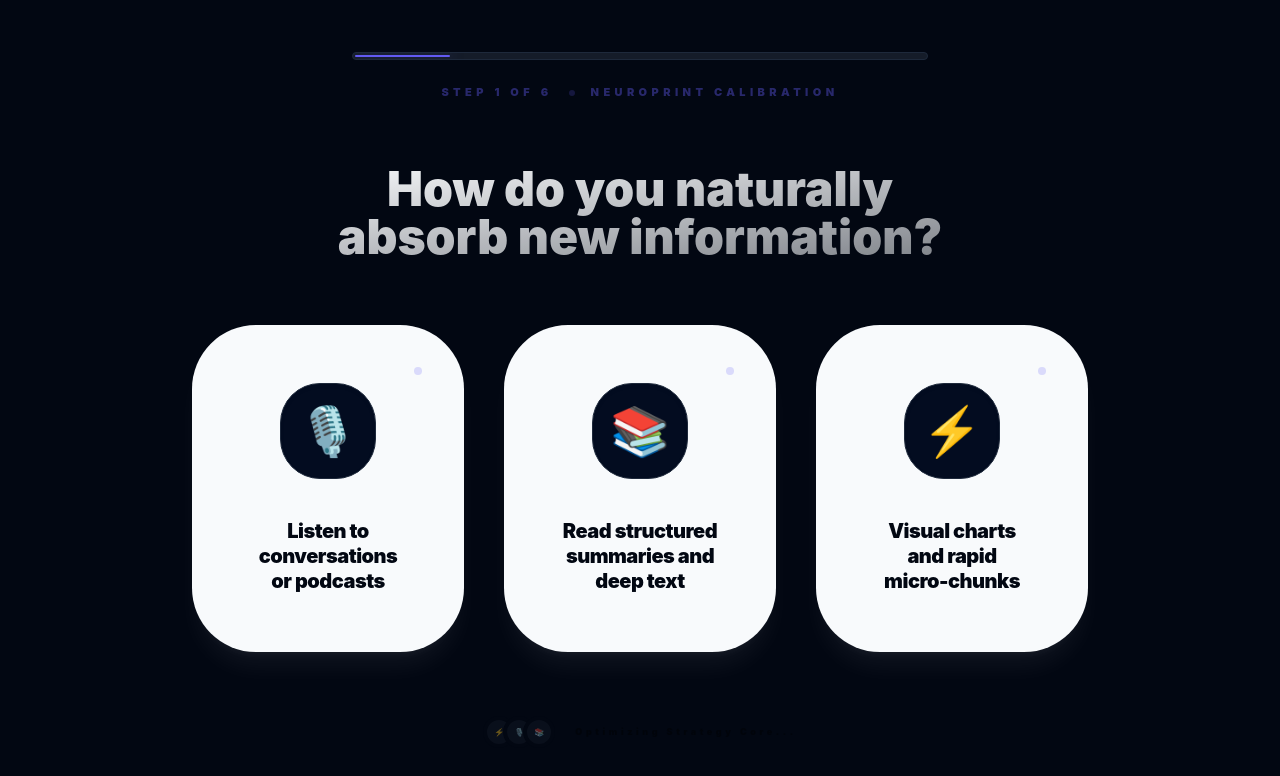
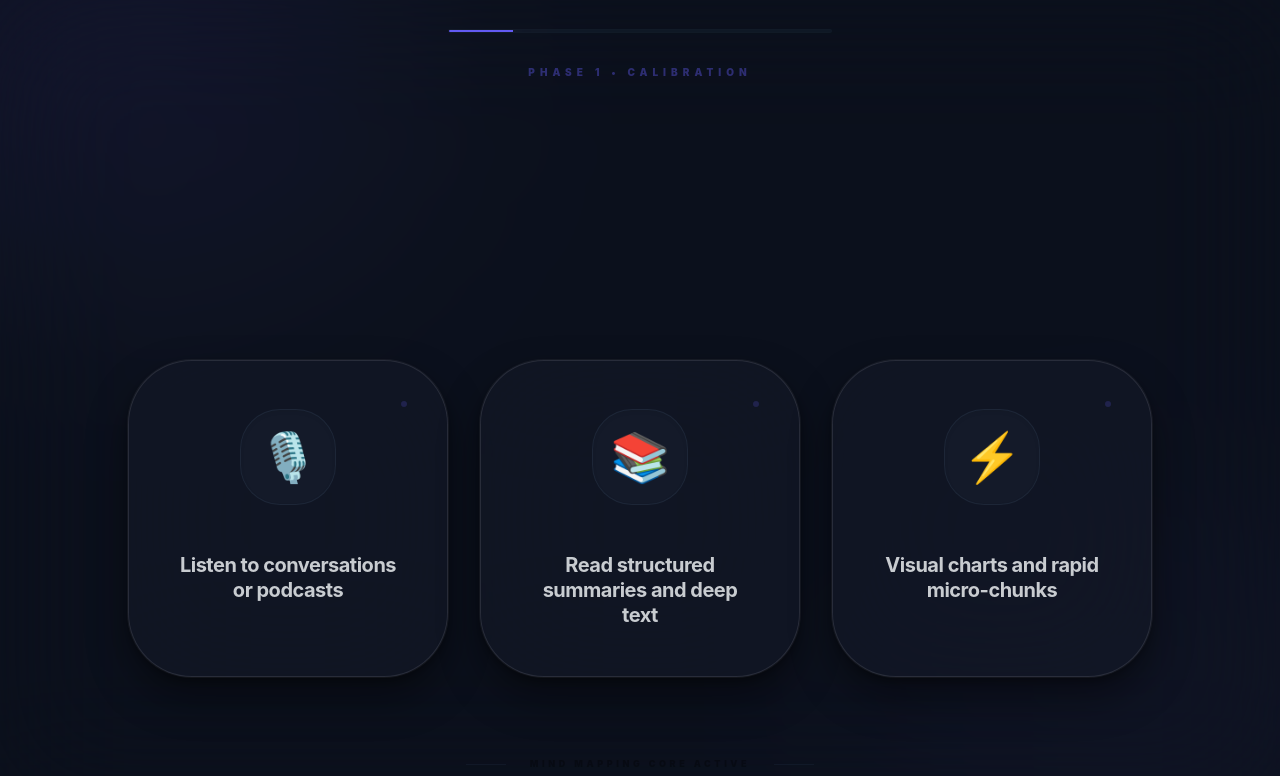
Before and after one commit to SoroushRF/Tuned, a Next.js app: page /onboarding in a window 1280 px wide. Shown: the top 776 px of the page. Built offline with nearby package versions, Linux system fonts and the light colour scheme.

Commit message:
Updated Upload Workspace

```diff
--- a/src/app/globals.css
+++ b/src/app/globals.css
@@ -27,30 +27,56 @@
   }
 
   .dark {
-    --background: 222.2 84% 3.9%;
+    --background: 222.2 40% 8%;
     --foreground: 210 40% 98%;
-    --card: 222.2 84% 6.9%;
+    --card: 222.2 35% 12%;
     --card-foreground: 210 40% 98%;
-    --popover: 222.2 84% 3.9%;
+    --popover: 222.2 40% 8%;
     --popover-foreground: 210 40% 98%;
     --primary: 243.4 85% 65%;
     --primary-foreground: 210 40% 98%;
-    --secondary: 217.2 32.6% 12%;
+    --secondary: 217.2 30% 18%;
     --secondary-foreground: 210 40% 98%;
-    --muted: 217.2 32.6% 17.5%;
+    --muted: 217.2 25% 22%;
     --muted-foreground: 215 20.2% 65.1%;
-    --accent: 217.2 32.6% 17.5%;
+    --accent: 217.2 30% 20%;
     --accent-foreground: 210 40% 98%;
     --destructive: 0 62.8% 30.6%;
     --destructive-foreground: 210 40% 98%;
-    --border: 217.2 32.6% 17.5%;
-    --input: 217.2 32.6% 17.5%;
+    --border: 217.2 30% 20%;
+    --input: 217.2 30% 20%;
     --ring: 243.4 85% 65%;
+  }
+}
+
+@layer utilities {
+  .shadow-premium {
+    box-shadow:
+      0 0 0 1px rgba(0,0,0,0.03),
+      0 2px 4px rgba(0,0,0,0.05),
+      0 12px 24px rgba(0,0,0,0.05);
+  }
+
+  .dark .shadow-premium {
+    box-shadow:
+      0 0 0 1px rgba(255,255,255,0.05),
+      0 4px 10px rgba(0,0,0,0.3),
+      0 20px 40px rgba(0,0,0,0.4);
+  }
+
+  .glass-silk {
+    @apply bg-card/60 backdrop-blur-3xl border border-white/10;
+  }
+
+  .glass-gloss {
+    @apply bg-white/5 backdrop-blur-md border border-white/20 shadow-2xl;
   }
 }
 
 * {
   box-sizing: border-box;
+  -webkit-font-smoothing: antialiased;
+  -moz-osx-font-smoothing: grayscale;
 }
 
 body {
@@ -58,8 +84,21 @@ body {
   background: var(--background);
   font-family: 'Outfit', 'Inter', system-ui, sans-serif;
   font-style: normal !important;
-  transition: background-color 0.4s ease, color 0.4s ease;
+  transition: background-color 0.4s cubic-bezier(0.16, 1, 0.3, 1), color 0.4s cubic-bezier(0.16, 1, 0.3, 1);
   overflow-x: hidden;
+  letter-spacing: -0.01em;
+}
+
+/* Premium Background Effects */
+body::before {
+  content: "";
+  position: fixed;
+  inset: 0;
+  background:
+    radial-gradient(circle at 0% 0%, hsla(var(--primary), 0.08) 0%, transparent 50%),
+    radial-gradient(circle at 100% 100%, hsla(var(--primary), 0.05) 0%, transparent 50%);
+  pointer-events: none;
+  z-index: -1;
 }
 
 .custom-scrollbar::-webkit-scrollbar {
@@ -69,20 +108,17 @@ body {
   background: transparent;
 }
 .custom-scrollbar::-webkit-scrollbar-thumb {
-  background: var(--border);
+  background: hsla(var(--primary), 0.1);
   border-radius: 99px;
+  transition: all 0.3s;
 }
-
-.glass-silk {
-  background: rgba(var(--card), 0.6);
-  backdrop-filter: blur(64px);
-  -webkit-backdrop-filter: blur(64px);
-  border: 1px solid rgba(var(--primary), 0.1);
+.custom-scrollbar::-webkit-scrollbar-thumb:hover {
+  background: hsla(var(--primary), 0.3);
 }
 
 /* Duotone Icon Base */
 .duotone-icon {
-  stroke-width: 2.5;
+  stroke-width: 1.5;
   stroke: currentColor;
 }
 
@@ -92,25 +128,43 @@ body {
 }
 
 .animate-float {
-  animation: float 6s ease-in-out infinite;
+  animation: float 8s cubic-bezier(0.4, 0, 0.2, 1) infinite;
 }
 
 @keyframes float {
-  0%, 100% { transform: translateY(0); }
-  50% { transform: translateY(-10px); }
+  0%, 100% { transform: translateY(0) rotate(0); }
+  50% { transform: translateY(-15px) rotate(1deg); }
 }
 
 .animate-fade-in-up {
-  animation: fade-in-up 0.8s cubic-bezier(0.16, 1, 0.3, 1) forwards;
+  animation: fade-in-up 1s cubic-bezier(0.16, 1, 0.3, 1) forwards;
 }
 
 @keyframes fade-in-up {
   from {
     opacity: 0;
-    transform: translateY(12px);
+    transform: translateY(20px) scale(0.98);
   }
   to {
     opacity: 1;
-    transform: translateY(0);
+    transform: translateY(0) scale(1);
   }
 }
+
+/* Text Shimmer Effect */
+.text-shimmer {
+  background: linear-gradient(90deg,
+    hsla(var(--foreground), 1) 0%,
+    hsla(var(--primary), 1) 50%,
+    hsla(var(--foreground), 1) 100%
+  );
+  background-size: 200% auto;
+  -webkit-background-clip: text;
+  background-clip: text;
+  -webkit-text-fill-color: transparent;
+  animation: shimmer 4s linear infinite;
+}
+
+@keyframes shimmer {
+  to { background-position: 200% center; }
+}
--- a/src/app/onboarding/page.tsx
+++ b/src/app/onboarding/page.tsx
@@ -6,14 +6,18 @@ import { useAppContext } from '@/store/context';
 import NeuroPrintSurvey from '@/components/Survey/NeuroPrintSurvey';
 
 const IconBrain = () => (
-  <svg width="48" height="48" viewBox="0 0 24 24" fill="none" stroke="currentColor" strokeWidth="2" strokeLinecap="round" strokeLinejoin="round" className="text-primary animate-pulse">
-    <path d="M9.5 2A2.5 2.5 0 0 1 12 4.5v15a2.5 2.5 0 0 1-4.96.44 2.5 2.5 0 0 1-2.78-3.94 2.5 2.5 0 0 1-1.26-4.5 2.5 2.5 0 0 1 1.26-4.5 2.5 2.5 0 0 1 2.78-3.94A2.5 2.5 0 0 1 9.5 2Z"/>
-    <path d="M14.5 2A2.5 2.5 0 0 0 12 4.5v15a2.5 2.5 0 0 0 4.96.44 2.5 2.5 0 0 0 2.78-3.94 2.5 2.5 0 0 0 1.26-4.5 2.5 2.5 0 0 0-1.26-4.5 2.5 2.5 0 0 0-2.78-3.94A2.5 2.5 0 0 0 14.5 2Z"/>
+  <div className="relative">
+    <svg width="64" height="64" viewBox="0 0 24 24" fill="none" className="text-primary animate-pulse relative z-10">
+      <path d="M12 2v20M2 12h20M7 7l10 10M17 7L7 17" stroke="currentColor" strokeWidth="0.5" strokeOpacity="0.2"/>
+      <path d="M9.5 2A2.5 2.5 0 0 1 12 4.5v15a2.5 2.5 0 0 1-4.96.44 2.5 2.5 0 0 1-2.78-3.94 2.5 2.5 0 0 1-1.26-4.5 2.5 2.5 0 0 1 1.26-4.5 2.5 2.5 0 0 1 2.78-3.94A2.5 2.5 0 0 1 9.5 2Z" fill="currentColor" fillOpacity="0.1" stroke="currentColor" strokeWidth="1.5" strokeLinecap="round" strokeLinejoin="round"/>
+      <path d="M14.5 2A2.5 2.5 0 0 0 12 4.5v15a2.5 2.5 0 0 0 4.96.44 2.5 2.5 0 0 0 2.78-3.94 2.5 2.5 0 0 0 1.26-4.5 2.5 2.5 0 0 0-1.26-4.5 2.5 2.5 0 0 0-2.78-3.94A2.5 2.5 0 0 0 14.5 2Z" fill="currentColor" fillOpacity="0.1" stroke="currentColor" strokeWidth="1.5" strokeLinecap="round" strokeLinejoin="round"/>
     </svg>
+    <div className="absolute inset-x-0 h-4 bg-primary/20 blur-2xl rounded-full scale-110 -bottom-4 animate-pulse" />
+  </div>
 );
 
 export default function OnboardingPage() {
-  const { state, dispatch } = useAppContext();
+  const { dispatch } = useAppContext();
   const router = useRouter();
   const [stage, setStage] = useState<'survey' | 'analyzing' | 'complete'>('survey');
   const [analysisProgress, setAnalysisProgress] = useState(0);
@@ -51,16 +55,20 @@ export default function OnboardingPage() {
     if (stage === 'complete') {
       const timer = setTimeout(() => {
         router.push('/study');
-      }, 1500);
+      }, 2000);
       return () => clearTimeout(timer);
     }
   }, [stage, router]);
 
   return (
-    <main className="min-h-screen bg-background relative flex items-center justify-center overflow-hidden">
+    <main className="min-h-screen relative flex flex-col items-center justify-center p-12 overflow-hidden bg-background">
       {/* Background Ambience */}
-      <div className="absolute inset-0 bg-primary/5 blur-[120px] rounded-full opacity-50 pointer-events-none" />
+      <div className="absolute inset-0 z-0 bg-background pointer-events-none">
+         <div className="absolute top-[-10%] left-[-10%] w-[40%] h-[40%] bg-primary/10 blur-[120px] rounded-full animate-float" />
+         <div className="absolute bottom-[-10%] right-[-10%] w-[40%] h-[40%] bg-primary/5 blur-[120px] rounded-full animate-float delay-1000" />
+      </div>
 
+      <div className="relative z-10 w-full max-w-5xl flex flex-col items-center">
         {stage === 'survey' && (
           <NeuroPrintSurvey
             onComplete={(vector) => {
@@ -71,25 +79,25 @@ export default function OnboardingPage() {
         )}
 
         {stage === 'analyzing' && (
-        <div className="max-w-md w-full p-12 text-center space-y-12 animate-in fade-in zoom-in-95 duration-1000">
-           <div className="flex justify-center mb-16 relative">
+          <div className="w-full max-w-xl p-16 space-y-16 animate-fade-in-up text-center">
+             <div className="flex justify-center mb-20">
                 <IconBrain />
-              <div className="absolute inset-0 bg-primary/20 blur-3xl rounded-full scale-150 opacity-20" />
-           </div>
-
-           <div className="space-y-4">
-              <h2 className="text-4xl font-black tracking-tightest leading-tight dark:text-white">Neural Syncing</h2>
-              <p className="text-muted-foreground font-bold tracking-widest text-[10px] opacity-40">Calibrating your profile</p>
              </div>
 
              <div className="space-y-6">
-              <div className="h-1 w-full bg-secondary rounded-full overflow-hidden border border-border/10">
+                <h2 className="text-4xl font-black tracking-tightest leading-tight dark:text-white">Neural Syncing</h2>
+                <div className="h-0.5 w-12 bg-primary/20 mx-auto" />
+                <p className="text-[10px] font-black tracking-[0.5em] text-muted-foreground/40 uppercase">Calibrating your profile</p>
+             </div>
+
+             <div className="space-y-8">
+                <div className="h-1.5 w-full bg-secondary/50 rounded-full overflow-hidden p-[1px] border border-border/10 shadow-inner">
                    <div
-                   className="h-full bg-primary transition-all duration-300 shadow-[0_0_15px_rgba(99,102,241,0.5)]"
+                     className="h-full bg-primary transition-all duration-300 shadow-[0_0_20px_rgba(99,102,241,0.6)] rounded-full"
                      style={{ width: `${analysisProgress}%` }}
                    />
                 </div>
-              <p className="text-sm font-black text-primary animate-pulse tracking-widest">
+                <p className="text-xs font-bold text-primary animate-pulse tracking-widest text-shimmer">
                   {analysisSteps[analysisStep] || "Finalizing Sync..."}
                 </p>
              </div>
@@ -97,16 +105,19 @@ export default function OnboardingPage() {
         )}
 
         {stage === 'complete' && (
-        <div className="text-center space-y-8 animate-in fade-in zoom-in-95 duration-1000">
-           <div className="w-24 h-24 rounded-[3rem] bg-foreground text-background flex items-center justify-center text-4xl mx-auto shadow-2xl animate-bounce">
+          <div className="text-center space-y-12 animate-fade-in-up">
+             <div className="w-24 h-24 rounded-[3rem] bg-foreground text-background flex items-center justify-center text-4xl mx-auto shadow-premium animate-float ring-8 ring-primary/5">
                 ✨
              </div>
-           <div className="space-y-2">
+             <div className="space-y-4">
                 <h2 className="text-5xl font-black tracking-tightest dark:text-white">Profile Matrix Active</h2>
-              <p className="text-xl font-bold text-muted-foreground opacity-60">Landing in Workspace...</p>
+                <p className="text-lg font-bold text-muted-foreground/60 leading-relaxed tracking-tight">
+                  Landing into your custom study workspace...
+                </p>
              </div>
           </div>
         )}
+      </div>
     </main>
   );
 }
--- a/src/components/Survey/NeuroPrintSurvey.tsx
+++ b/src/components/Survey/NeuroPrintSurvey.tsx
@@ -1,6 +1,6 @@
 'use client';
 
-import React, { useState, useMemo } from 'react';
+import React, { useState } from 'react';
 import { NeuroPrintVector } from '@/types';
 
 interface SurveyQuestion {
@@ -88,7 +88,6 @@ export default function NeuroPrintSurvey({ onComplete }: NeuroPrintSurveyProps)
     if (currentStep < questions.length - 1) {
       setCurrentStep(currentStep + 1);
     } else {
-      // Average the scores for the final vector
       const finalVector: NeuroPrintVector = {
         audio: newScores.reduce((acc, s) => acc + s.audio, 0) / newScores.length,
         adhd: newScores.reduce((acc, s) => acc + s.adhd, 0) / newScores.length,
@@ -103,63 +102,57 @@ export default function NeuroPrintSurvey({ onComplete }: NeuroPrintSurveyProps)
   const progress = ((currentStep + 1) / questions.length) * 100;
 
   return (
-    <div className="fixed inset-0 z-[100] bg-background flex items-center justify-center p-6 animate-in fade-in duration-700">
-      <div className="w-full max-w-4xl flex flex-col items-center gap-16 animate-in slide-in-from-bottom-12 duration-1000">
+    <div className="fixed inset-0 z-[100] flex items-center justify-center p-6 animate-in fade-in duration-700">
+      {/* Heavy Internal Blur */}
+      <div className="absolute inset-0 bg-background/20 backdrop-blur-3xl" />
 
+      <div className="relative z-10 w-full max-w-5xl flex flex-col items-center gap-20">
         {/* Progress System */}
-        <div className="w-full max-w-xl flex flex-col items-center gap-6">
-           <div className="h-2 w-full bg-secondary border border-border rounded-full overflow-hidden p-0.5">
+        <div className="w-full max-w-sm flex flex-col items-center gap-8">
+           <div className="h-1 w-full bg-secondary/30 rounded-full overflow-hidden relative border border-border/10">
               <div
-                className="h-full bg-primary rounded-full transition-all duration-700 ease-out shadow-[0_0_15px_rgba(99,102,241,0.5)]"
+                className="h-full bg-primary transition-all duration-700 ease-out shadow-[0_0_20px_rgba(99,102,241,0.6)]"
                 style={{ width: `${progress}%` }}
               />
            </div>
-           <div className="flex items-center gap-4 text-[11px] font-black uppercase tracking-[0.4em] text-primary/40">
-              <span>Step {currentStep + 1} of {questions.length}</span>
-              <span className="w-1.5 h-1.5 rounded-full bg-primary/20" />
-              <span>NeuroPrint Calibration</span>
-           </div>
+           <p className="text-[10px] font-black tracking-[0.5em] text-primary/40 uppercase">
+              Phase {currentStep + 1} • Calibration
+           </p>
         </div>
 
         {/* Question Header */}
-        <div className="text-center space-y-4">
-           <h2 className="text-4xl md:text-5xl font-black tracking-tightest leading-tight max-w-2xl bg-gradient-to-br from-foreground to-foreground/50 bg-clip-text text-transparent">
+        <div className="text-center space-y-6">
+           <h2 className="text-5xl md:text-6xl font-black tracking-tightest leading-[1.1] max-w-3xl text-shimmer">
              {questions[currentStep].text}
            </h2>
         </div>
 
         {/* Options Grid */}
-        <div className="w-full grid grid-cols-1 md:grid-cols-3 gap-10">
+        <div className="w-full grid grid-cols-1 md:grid-cols-3 gap-8">
            {questions[currentStep].options.map((option, i) => (
              <button
                key={i}
                onClick={() => handleSelect(option.value)}
-               className="group flex flex-col items-center text-center gap-10 p-14 rounded-[4rem] bg-foreground dark:bg-card border-2 border-transparent hover:border-primary hover:bg-card transition-all duration-500 hover:scale-[1.05] active:scale-95 shadow-xl shadow-foreground/5 relative overflow-hidden"
+               className="group relative flex flex-col items-center gap-12 p-12 rounded-[4rem] glass-silk border border-border/40 hover:border-primary hover:bg-card hover:scale-[1.05] active:scale-95 transition-all duration-500 shadow-premium"
              >
-                <div className="absolute inset-0 bg-primary/5 opacity-0 group-hover:opacity-100 transition-opacity pointer-events-none" />
-                <div className="w-24 h-24 rounded-[2.5rem] bg-card border border-border flex items-center justify-center text-5xl shadow-inner group-hover:rotate-12 transition-transform duration-500 relative z-10">
+                <div className="w-24 h-24 rounded-[2.5rem] bg-card border border-border/60 flex items-center justify-center text-5xl shadow-inner group-hover:rotate-12 transition-transform duration-700 relative z-10">
                    {option.icon}
                 </div>
                 <div className="space-y-4 relative z-10">
-                   <p className="text-xl font-black leading-tight tracking-tight text-background dark:text-foreground group-hover:text-primary transition-colors">
+                   <p className="text-xl font-bold leading-tight tracking-tight text-foreground/80 group-hover:text-primary transition-colors">
                      {option.label}
                    </p>
                 </div>
-                <div className="absolute top-10 right-10 w-2 h-2 rounded-full bg-primary/20 group-hover:bg-primary transition-colors" />
+                <div className="absolute top-10 right-10 w-1.5 h-1.5 rounded-full bg-primary/20 group-hover:bg-primary transition-colors" />
              </button>
            ))}
         </div>
 
-        {/* Bottom Context */}
-        <div className="flex items-center gap-5 opacity-40">
-           <div className="flex -space-x-3">
-              {[1, 2, 3].map((_, i) => (
-                <div key={i} className="w-8 h-8 rounded-full border-4 border-background bg-secondary flex items-center justify-center text-[8px] font-black text-primary">
-                   {['⚡', '🎙️', '📚'][i]}
-                </div>
-              ))}
-           </div>
-           <span className="text-[9px] font-black tracking-[0.4em]">Optimizing Strategy Core...</span>
+        {/* Ambient Footer */}
+        <div className="flex items-center gap-6 opacity-30">
+           <div className="h-px w-10 bg-border" />
+           <span className="text-[9px] font-black tracking-[0.4em] uppercase">Mind Mapping Core Active</span>
+           <div className="h-px w-10 bg-border" />
         </div>
       </div>
     </div>
```
Also changed, not shown: src/app/page.tsx (+57 -39 lines), src/app/study/page.tsx (+55 -61 lines). Lines whose indentation alone changed are shown as unchanged.
